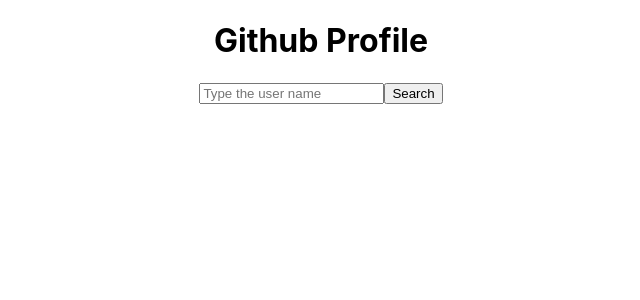
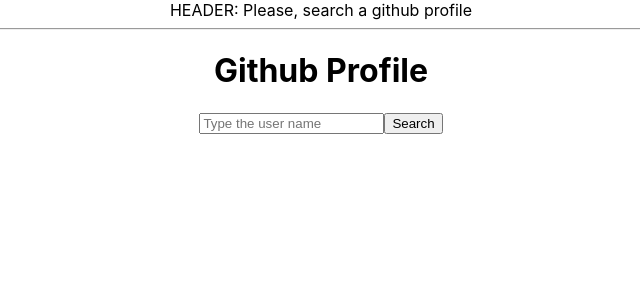
Before and after one commit to felipetofoli/github-profile-app, a React (Create React App) app: page / in a window 1280 px wide. Shown: the top 300 px of the page, without its empty margins (319-959 px from the left). Built offline with nearby package versions, Linux system fonts and the light colour scheme.

Commit message:
Added another component to use the same user handled by redux

```diff
--- a/src/Github.js
+++ b/src/Github.js
@@ -5,6 +5,7 @@
   ButtonComponent,
   UserProfileListComponent,
   InputFieldComponent,
+  HeaderComponent,
 } from "./components";
 import * as ServiceConfig from "./services/ServiceConfig";
 import { changeUser, resetUser } from "./store/userAction";
@@ -46,6 +47,10 @@
 
   return (
     <>
+      <HeaderComponent />
+
+      <hr />
+
       <h1>Github Profile</h1>
       <form>
         <InputFieldComponent
--- /dev/null
+++ b/src/components/Header/index.js
@@ -0,0 +1,15 @@
+import React from "react";
+import { useSelector } from "react-redux";
+
+const HeaderComponent = () => {
+  const { username } = useSelector((state) => state.user);
+
+  return (
+    <>
+      <span>HEADER: </span>
+      {username ? (<span>You are viewing {username} data.</span>) : (<span>Please, search a github profile</span>)}
+    </>
+  );
+};
+
+export default HeaderComponent;
--- a/src/components/index.js
+++ b/src/components/index.js
@@ -1,3 +1,4 @@
 export { default as ButtonComponent } from "./Button";
 export { default as UserProfileListComponent } from "./UserProfileList";
 export { default as InputFieldComponent } from "./InputField";
+export { default as HeaderComponent } from "./Header";
```
